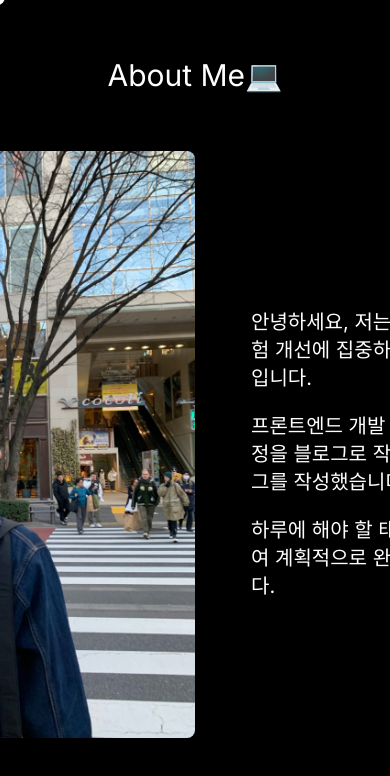
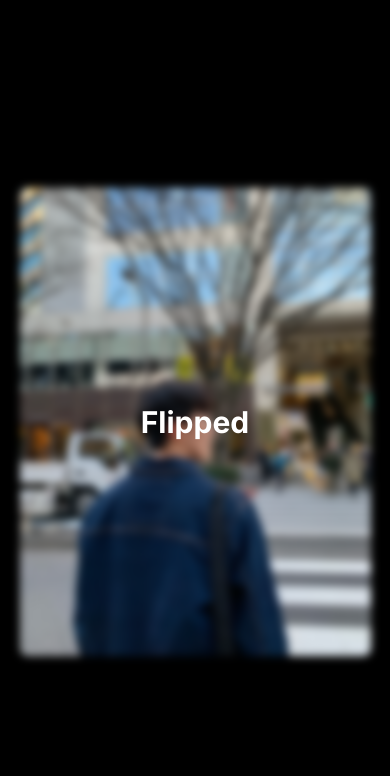
Before and after one commit to Jayjunyoung/portfolio_web_site, a Next.js app: page /about in a window 390 px wide. Shown: the top 776 px of the page. Built offline with nearby package versions, Linux system fonts and the light colour scheme.

Commit message:
design: About 페이지 반응형 적용 및 수정 애니메이션 적용

```diff
--- a/app/about/page.tsx
+++ b/app/about/page.tsx
@@ -1,6 +1,7 @@
 "use client";
 
 import { useFollowMouse } from "@/hooks/useFollowMove";
+import useIsMobile from "@/hooks/useIsMobile";
 import {
   certificateInfo,
   educationInfo,
@@ -12,7 +13,6 @@ import { CoordsInfo } from "@/types/coords.types";
 import { useEffect, useState } from "react";
 
 export default function AboutPage() {
-  //애니메이션 처리되는 스택 구별하기 위한 상태 값
   const [hoveredItem, setHoveredItem] = useState<{
     color: string;
     target: HTMLElement;
@@ -21,6 +21,37 @@ export default function AboutPage() {
   const firstText = introductionTexts[0];
   const highlightKeyword = "사용자 경험 개선에 집중하는";
   const [beforeHighlight, afterHighlight] = firstText.split(highlightKeyword);
+
+  const isMobile = useIsMobile();
+
+  // 모바일 애니메이션 관련 상태들
+  const [mobileIntroVisible, setMobileIntroVisible] = useState(true);
+  const [flipAnimation, setFlipAnimation] = useState(false);
+  const [showPhoto, setShowPhoto] = useState(true);
+  const [flipped, setFlipped] = useState(false);
+  const [typedText, setTypedText] = useState("");
+  const fullText = introductionTexts.join("\n\n");
+
+  // 새로운 상태: 사진 렌더링 후 blur+오버레이(Fliped) 표시 여부
+  const [showFlipedOverlay, setShowFlipedOverlay] = useState(false);
+
+  useEffect(() => {
+    if (flipped) {
+      setTypedText("");
+      let index = 1;
+
+      setTypedText(fullText.substring(0, index));
+      const typingInterval = setInterval(() => {
+        if (index <= fullText.length) {
+          setTypedText(fullText.substring(0, index));
+          index++;
+        } else {
+          clearInterval(typingInterval);
+        }
+      }, 50);
+      return () => clearInterval(typingInterval);
+    }
+  }, [flipped, fullText]);
 
   const [showArrow, setShowArrow] = useState<boolean>(false);
   const [cursorPosition, setCursorPosition] = useState<CoordsInfo>({
@@ -32,15 +63,12 @@ export default function AboutPage() {
   const handleMouseMove = (event: MouseEvent) => {
     const { clientX, clientY } = event;
     setCursorPosition({ x: clientX, y: clientY });
-
-    // 특정 위치에 도달했을 때 화살표 표시
     if (clientY > window.innerHeight * 0.7) {
       setShowArrow(true);
       setIsFadingOut(false);
     } else if (showArrow) {
-      // 위로 이동 시 fade-out
       setIsFadingOut(true);
-      setTimeout(() => setShowArrow(false), 300); // fade-out 시간 후 상태 변경
+      setTimeout(() => setShowArrow(false), 300);
     }
   };
 
@@ -54,7 +82,6 @@ export default function AboutPage() {
   useEffect(() => {
     window.addEventListener("mousemove", handleMouseMove);
     window.addEventListener("scroll", handleScroll);
-
     return () => {
       window.removeEventListener("mousemove", handleMouseMove);
       window.removeEventListener("scroll", handleScroll);
@@ -67,20 +94,18 @@ export default function AboutPage() {
   ) => {
     const target = event.currentTarget;
     setHoveredItem({ color, target });
-
-    // 애니메이션 적용 !
     target.style.setProperty("--wave-color", color);
     target.classList.add("animate-fill-bg");
   };
 
   const handleMouseLeave = () => {
     if (hoveredItem?.target) {
-      const { target } = hoveredItem;
-      target.classList.remove("animate-fill-bg");
+      hoveredItem.target.classList.remove("animate-fill-bg");
     }
     setHoveredItem(null);
   };
 
+  // IntersectionObserver를 이용하여 섹션 등장 애니메이션 처리
   useEffect(() => {
     const sections = document.querySelectorAll(".section");
     const observer = new IntersectionObserver(
@@ -93,9 +118,7 @@ export default function AboutPage() {
       },
       { threshold: 0.3 }
     );
-    sections.forEach((section) => {
-      observer.observe(section);
-    });
+    sections.forEach((section) => observer.observe(section));
     return () => observer.disconnect();
   }, []);
 
@@ -104,21 +127,37 @@ export default function AboutPage() {
     if (pageElement) {
       pageElement.classList.add("page-fade-in");
     }
+    if (!isMobile) {
       const introText = document.getElementById("intro-text");
       const profile = document.getElementById("profile");
-
       const timer = setTimeout(() => {
-      if (introText) {
-        introText.classList.add("text-move-up");
-      }
+        if (introText) introText.classList.add("text-move-up");
         if (profile) {
           profile.classList.remove("hidden");
           profile.classList.add("profile-fade-in");
         }
       }, 2000);
+      return () => clearTimeout(timer);
+    }
+  }, [isMobile]);
 
+  useEffect(() => {
+    if (isMobile) {
+      const timer = setTimeout(() => {
+        setMobileIntroVisible(false);
+      }, 2000);
       return () => clearTimeout(timer);
-  }, []);
+    }
+  }, [isMobile]);
+
+  useEffect(() => {
+    if (isMobile && !mobileIntroVisible && showPhoto) {
+      const timer = setTimeout(() => {
+        setShowFlipedOverlay(true);
+      }, 1000);
+      return () => clearTimeout(timer);
+    }
+  }, [isMobile, mobileIntroVisible, showPhoto]);
 
   useFollowMouse("circle");
 
@@ -134,15 +173,66 @@ export default function AboutPage() {
         });
       }
     }, 3000);
-
     return () => clearTimeout(timer);
   }, []);
+
+  // 모바일: 사진(프로필) 클릭 시 flip 애니메이션 실행 → 타이핑 효과 가보자
+  const handleMobileProfileClick = () => {
+    if (!flipAnimation) {
+      setFlipAnimation(true);
+      setShowFlipedOverlay(false);
+      setTimeout(() => {
+        setShowPhoto(false);
+        setFlipped(true);
+      }, 600);
+    }
+  };
 
   return (
     <div
       id="about-page"
       className="w-[100vw] h-screen bg-black text-white overflow-y-scroll no-scrollbar"
     >
+      {isMobile ? (
+        // 모바일 전용 구조
+        <div className="flex flex-col justify-center items-center min-h-screen">
+          {mobileIntroVisible ? (
+            <h1
+              id="intro-text"
+              className="text-3xl sm:text-4xl mb-2 text-center transition-opacity duration-700"
+            >
+              About Me💻
+            </h1>
+          ) : showPhoto ? (
+            <div
+              id="mobile-profile-container"
+              onClick={handleMobileProfileClick}
+              className={`relative w-[90%] max-w-sm mx-auto transition-transform duration-600 ${
+                flipAnimation ? "flip-out" : "profile-fade-in"
+              }`}
+            >
+              <img
+                src="/profile.jpg"
+                alt="Profile Picture"
+                className={`w-full h-auto rounded-lg shadow-lg object-center ${
+                  showFlipedOverlay ? "filter blur-sm" : ""
+                }`}
+              />
+              {showFlipedOverlay && (
+                <div className="absolute inset-0 flex justify-center items-center transition-opacity duration-500">
+                  <span className="text-3xl font-bold">Flipped</span>
+                </div>
+              )}
+            </div>
+          ) : (
+            // 사진 클릭 후: flip 애니메이션 후 타이핑 텍스트 영역 표시
+            <div className="w-full max-w-md mx-auto p-4 mt-4">
+              <pre className="text-base whitespace-pre-wrap">{typedText}</pre>
+            </div>
+          )}
+        </div>
+      ) : (
+        // 데스크탑 전용 구조 (기존 코드)
         <div className="flex flex-col justify-center items-center min-h-screen">
           <div id="circle" className="hidden circle"></div>
           {showArrow && (
@@ -187,7 +277,7 @@ export default function AboutPage() {
             <div className="flex flex-col w-2/4 h-full justify-center items-start ml-14 text-xl antialiased">
               <span className="h-auto text-left mt-5">
                 {beforeHighlight}
-              <span className="highlight-text relative">
+                <span className="highlight-text relative" id="highlight-text">
                   {highlightKeyword}
                   <img
                     src="/arrow.png"
@@ -205,6 +295,9 @@ export default function AboutPage() {
             </div>
           </div>
         </div>
+      )}
+
+      {/* 이하 Tech Stack, Experience, Education, Certificate 섹션은 기존 코드 유지 */}
       <div className="w-full h-auto bg-gray-800 text-white py-10 section">
         <div className="text-center mb-6">
           <h2 className="text-3xl">Tech Stack👨‍🔧</h2>
@@ -241,9 +334,12 @@ export default function AboutPage() {
           <h2 className="text-3xl">Experience🎈</h2>
         </div>
         <hr className="w-[80%] my-10 mx-auto border-gray-600" />
-        <div className="flex justify-center items-center w-full h-auto px-10 gap-10">
+        <div className="flex flex-col sm:flex-row md:flex-wrap justify-center items-center sm:items-start w-full h-auto px-10 gap-10">
           {experienceInfo.map((experience, index) => (
-            <div key={index} className="mb-6 max-w-[450px] min-h-[180px]">
+            <div
+              key={index}
+              className="mb-6 w-full sm:w-[calc(50%-1rem)] md:w-[calc(33%-1rem)] max-w-[450px]"
+            >
               <h3 className="text-2xl font-bold">{experience.title}</h3>
               <span className="text-gray-400">{experience.period}</span>
               <ul className="list-disc list-inside mt-2">
@@ -259,14 +355,12 @@ export default function AboutPage() {
       <div className="relative w-full h-[400px] py-10 section">
         <div
           className="absolute inset-0 bg-cover bg-center opacity-40"
-          style={{
-            backgroundImage: "url('/tuk.png')",
-          }}
+          style={{ backgroundImage: "url('/tuk.png')" }}
         ></div>
         <div className="text-center mb-6">
           <h2 className="text-3xl">Education🎓</h2>
         </div>
-        <div className="flex justify-center items-center w-full h-auto px-10 gap-10">
+        <div className="flex flex-col md:flex-row justify-center items-center w-full h-auto px-10 gap-10">
           {educationInfo.map((education, index) => (
             <div
               key={index}
@@ -288,11 +382,11 @@ export default function AboutPage() {
         <div className="text-center mb-6">
           <h2 className="text-3xl">Certificate🪪</h2>
         </div>
-        <div className="flex flex-col items-center w-full h-auto px-10 gap-10">
+        <div className="flex flex-col md:flex-row justify-center items-center w-full h-auto px-10 gap-10">
           {certificateInfo.map((certificate, index) => (
             <div
               key={index}
-              className="mb-6 min-w-[650px] min-h-[180px] bg-gray-700 p-6 rounded-lg shadow-lg"
+              className="mb-6 w-[300px] md:w-[650px] min-h-[180px] bg-gray-700 p-6 rounded-lg shadow-lg"
             >
               <h3 className="text-2xl text-center font-bold mb-4">
                 {certificate.title}
@@ -308,13 +402,13 @@ export default function AboutPage() {
           ))}
         </div>
       </div>
+
       <style jsx>{`
         .fade-in {
           opacity: 0;
           transform: translateY(20px);
           transition: opacity 0.8s ease-out, transform 0.8s ease-out;
         }
-
         .fade-in-visible {
           opacity: 1;
           transform: translateY(0);
@@ -322,7 +416,6 @@ export default function AboutPage() {
         .page-fade-in {
           animation: pageFadeIn 1s forwards;
         }
-
         @keyframes pageFadeIn {
           0% {
             background-color: white;
@@ -332,11 +425,9 @@ export default function AboutPage() {
             color: white;
           }
         }
-
         .text-move-up {
           animation: moveUp 1s forwards;
         }
-
         @keyframes moveUp {
           0% {
             transform: translateY(0);
@@ -345,17 +436,14 @@ export default function AboutPage() {
             transform: translateY(-50px);
           }
         }
-
         .highlight {
           animation: highlight 1s forwards;
         }
-
         .profile-fade-in {
           opacity: 0;
           display: flex;
           animation: fadeIn 1.5s forwards;
         }
-
         @keyframes fadeIn {
           0% {
             opacity: 0;
@@ -364,7 +452,6 @@ export default function AboutPage() {
             opacity: 1;
           }
         }
-
         .section {
           opacity: 0;
           transition: opacity 1s ease-in-out;
@@ -372,7 +459,6 @@ export default function AboutPage() {
         .section.show {
           opacity: 1;
         }
-
         .animate-fill-bg {
           position: relative;
           background: radial-gradient(
@@ -383,7 +469,6 @@ export default function AboutPage() {
           background-size: 300% 300%;
           animation: fill-bg-expand 0.5s ease-out forwards;
         }
-
         @keyframes fill-bg-expand {
           0% {
             background-size: 0% 0%;
@@ -394,7 +479,6 @@ export default function AboutPage() {
             opacity: 1;
           }
         }
-
         .arrow-indicator {
           position: fixed;
           z-index: 1000;
@@ -406,22 +490,18 @@ export default function AboutPage() {
           font-size: 14px;
           opacity: 0;
         }
-
         .arrow svg {
           width: 150px;
           height: 150px;
           position: absolute;
           animation: bounce 1.5s infinite ease-in-out;
         }
-
         .fade-in {
           animation: ArrowfadeIn 0.3s forwards;
         }
-
         .fade-out {
           animation: ArrowfadeOut 0.3s forwards;
         }
-
         @keyframes ArrowfadeIn {
           0% {
             opacity: 0;
@@ -430,7 +510,6 @@ export default function AboutPage() {
             opacity: 1;
           }
         }
-
         @keyframes ArrowfadeOut {
           0% {
             opacity: 1;
@@ -439,7 +518,6 @@ export default function AboutPage() {
             opacity: 0;
           }
         }
-
         @keyframes bounce {
           0%,
           100% {
@@ -449,6 +527,22 @@ export default function AboutPage() {
             transform: translateY(10px);
           }
         }
+        #mobile-profile-container {
+          transform-style: preserve-3d;
+        }
+        .flip-out {
+          animation: flipOut 0.6s forwards;
+        }
+        @keyframes flipOut {
+          0% {
+            transform: rotateY(0deg);
+            opacity: 1;
+          }
+          100% {
+            transform: rotateY(90deg);
+            opacity: 0;
+          }
+        }
       `}</style>
     </div>
   );
--- a/mock/aboutInfo.ts
+++ b/mock/aboutInfo.ts
@@ -89,9 +89,10 @@ export const educationInfo: IntroductionInfo["educationInfo"] = [
     period: "2018.03 ~ 2025.02",
     details: [
       "IT경영학과 전공",
-      "컴퓨터공학과 자료구조 전공 과목 수강 경험 有 → Mentoring 담당",
+      "컴퓨터공학과 자료구조 전공 과목 수강 경험 有 → 자료구조 Mentoring 담당",
       "부스트코스 CS50 강의 수강(CS 지식 학습 응용)",
       "학점 : 3.89 / 4.5",
+      "전공 학점 : 3.97 / 4.5",
     ],
   },
 ];
```
Lines whose indentation alone changed are shown as unchanged.
